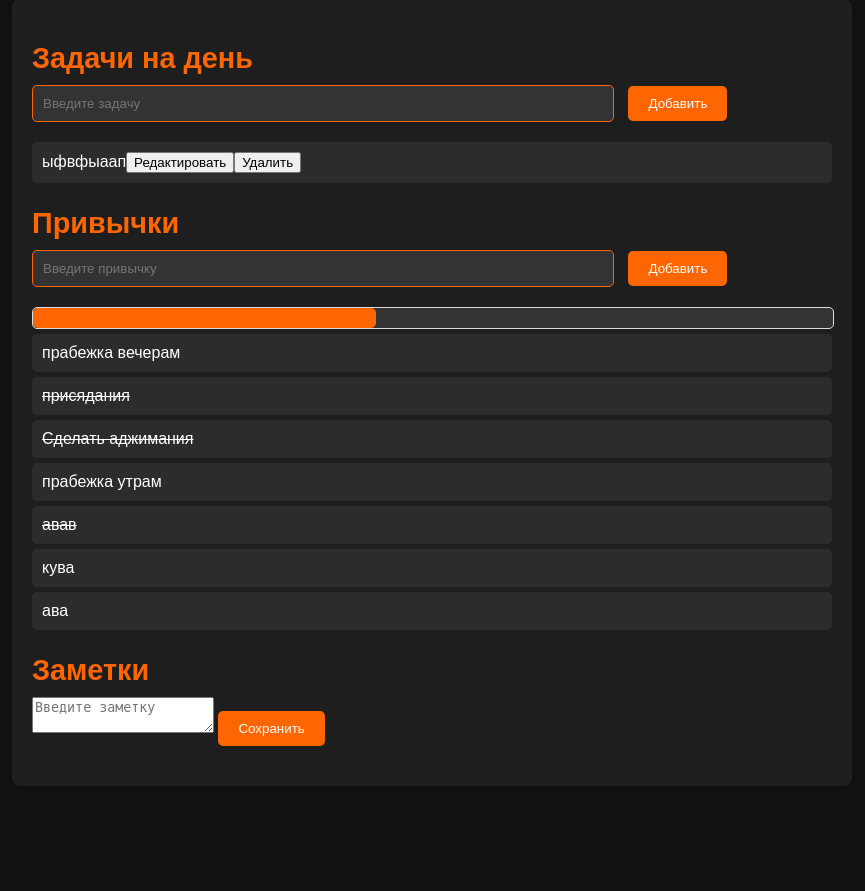
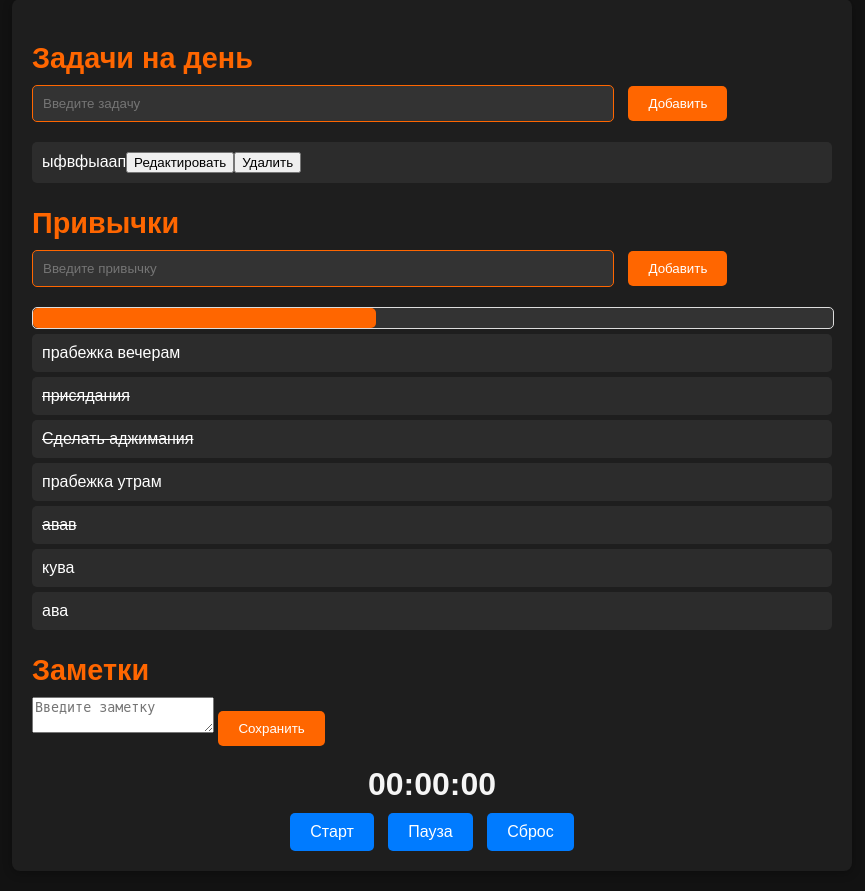
Before and after one commit to demnload/Project-semestr, a Flask app: page / in a window 1280 px wide. Shown: the part 140-1031 px from the top of the page, without its empty margins (208-1073 px from the left). Before the commit the page ends 886 px from the top, so only its background shows below. Run offline with Flask 3, Linux system fonts and the light colour scheme; data comes from the database, SQL or seed files in the repository; both versions use the stored data as it was after the commit; data that the repository does not hold is empty.

Commit message:
фывкуепе

```diff
--- a/ProjectSemestral/GruszaProject/static/style.css
+++ b/ProjectSemestral/GruszaProject/static/style.css
@@ -64,6 +64,23 @@ form button:hover {
     background-color: #e65c00; /* темный оранжевый при наведении */
 }
 
+/* Таймер */
+#timerControls button {
+    margin: 0 5px;
+    padding: 10px 20px;
+    font-size: 16px;
+    border: none;
+    border-radius: 5px;
+    background-color: #ff6600; /* оранжевый цвет */
+    color: white;
+    cursor: pointer;
+    transition: background-color 0.3s;
+}
+
+#timerControls button:hover {
+    background-color: #e65c00; /* темный оранжевый при наведении */
+}
+
 /* Список элементов */
 ul {
     list-style: none;
@@ -99,3 +116,4 @@ li:hover {
     background-color: #ff6600; /* оранжевый прогресс */
     border-radius: 5px;
     transition: width 0.3s ease;
+}
--- a/ProjectSemestral/GruszaProject/templates/index.html
+++ b/ProjectSemestral/GruszaProject/templates/index.html
@@ -19,6 +19,34 @@
             padding: 10px 20px;
             border-radius: 8px;
             box-shadow: 0 4px 6px rgba(0, 0, 0, 0.1);
+        }
+
+        /* Стили для таймера */
+        #timer {
+            margin-top: 20px;
+            text-align: center;
+        }
+
+        #timerDisplay {
+            font-size: 32px;
+            font-weight: bold;
+            margin-bottom: 10px;
+        }
+
+        #timerControls button {
+            margin: 0 5px;
+            padding: 10px 20px;
+            font-size: 16px;
+            border: none;
+            border-radius: 5px;
+            background-color: #007BFF;
+            color: white;
+            cursor: pointer;
+            transition: background-color 0.3s;
+        }
+
+        #timerControls button:hover {
+            background-color: #0056b3;
         }
     </style>
 </head>
@@ -65,6 +93,16 @@
 
         <!-- Часы -->
         <div id="clock"></div>
+
+        <!-- Таймер -->
+        <div id="timer">
+            <div id="timerDisplay">00:00:00</div>
+            <div id="timerControls">
+                <button id="startTimer">Старт</button>
+                <button id="pauseTimer">Пауза</button>
+                <button id="resetTimer">Сброс</button>
+            </div>
+        </div>
     </main>
 
     <script>
@@ -83,6 +121,53 @@
             }
             setInterval(updateClock, 1000);
             updateClock();
+
+            // Таймер
+            let timerInterval;
+            let timerSeconds = 0;
+            let isRunning = false;
+
+            const timerDisplay = document.getElementById('timerDisplay');
+            const startButton = document.getElementById('startTimer');
+            const pauseButton = document.getElementById('pauseTimer');
+            const resetButton = document.getElementById('resetTimer');
+
+            function updateTimerDisplay() {
+                const hours = String(Math.floor(timerSeconds / 3600)).padStart(2, '0');
+                const minutes = String(Math.floor((timerSeconds % 3600) / 60)).padStart(2, '0');
+                const seconds = String(timerSeconds % 60).padStart(2, '0');
+                timerDisplay.textContent = `${hours}:${minutes}:${seconds}`;
+            }
+
+            function startTimer() {
+                if (!isRunning) {
+                    isRunning = true;
+                    timerInterval = setInterval(() => {
+                        timerSeconds++;
+                        updateTimerDisplay();
+                    }, 1000);
+                }
+            }
+
+            function pauseTimer() {
+                if (isRunning) {
+                    clearInterval(timerInterval);
+                    isRunning = false;
+                }
+            }
+
+            function resetTimer() {
+                clearInterval(timerInterval);
+                timerSeconds = 0;
+                isRunning = false;
+                updateTimerDisplay();
+            }
+
+            startButton.addEventListener('click', startTimer);
+            pauseButton.addEventListener('click', pauseTimer);
+            resetButton.addEventListener('click', resetTimer);
+
+            updateTimerDisplay(); // Инициализация отображения таймера
 
             document.getElementById('taskForm').addEventListener('submit', async (e) => {
                 e.preventDefault();
@@ -295,6 +380,7 @@
                 console.error('Ошибка при удалении заметки');
             }
         }
+
     </script>
 </body>
 </html>
```
Also changed, not shown: ProjectSemestral/GruszaProject/planner.db.
